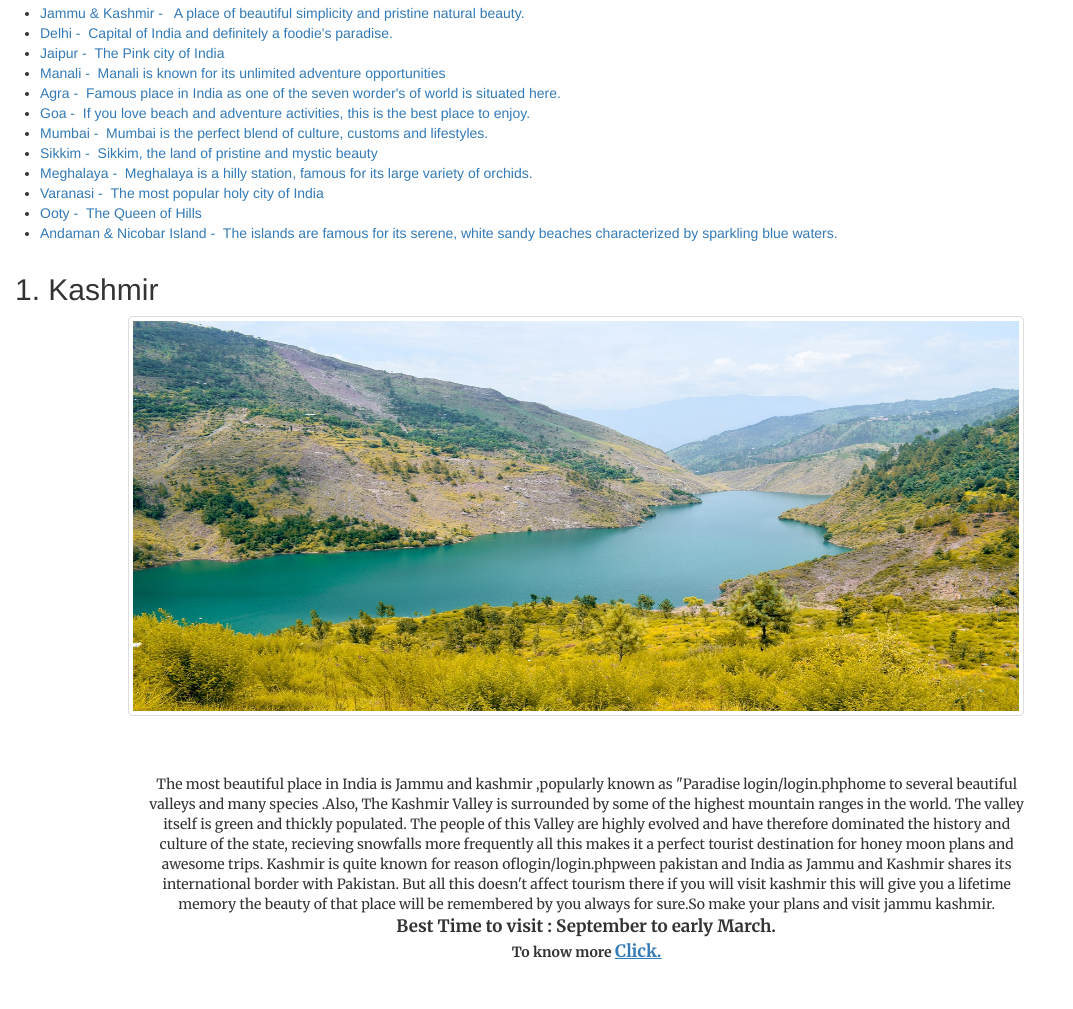
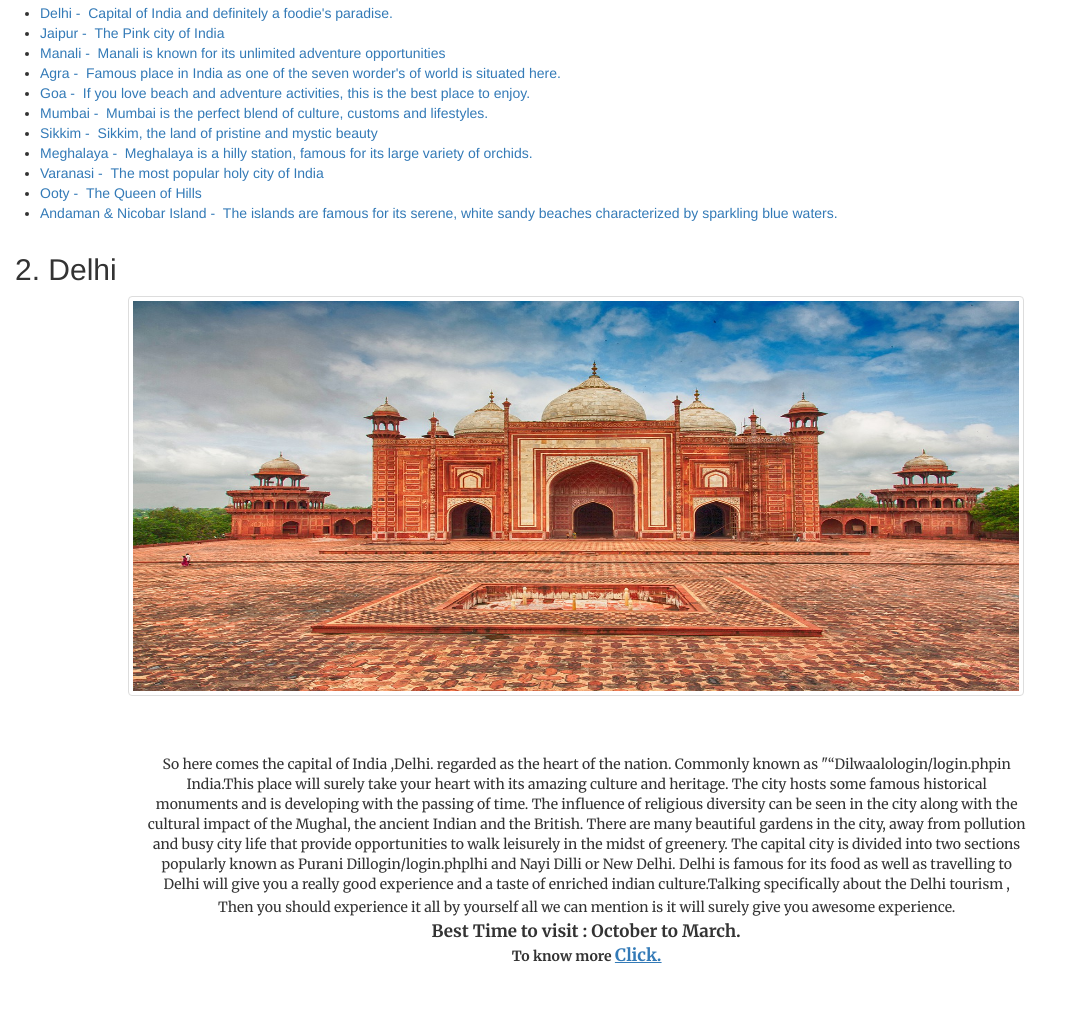
Before and after one commit to sherlock237/Tourism, a plain HTML site: page index.html in a window 1280 px wide. Shown: the part 181-1190 px from the top of the page, without its empty margins (0-1073 px from the left). Drawn offline with nearby package versions, Linux system fonts and the light colour scheme; a script that the page names is missing.

Commit message:
Update index.html

```diff
--- a/index.html
+++ b/index.html
@@ -67,7 +67,6 @@
     <!-- <hr style="width: 70%;"> -->
   </div>
   <ul class="list1">
-    <li><a href="#img1">Jammu & Kashmir - &nbsp; A place of beautiful simplicity and pristine natural beauty.</a> </li>
     <li><a href="#img2">Delhi - &nbsp;Capital of India and definitely a foodie's paradise.</a></li>
     <li><a href="#img3">Jaipur - &nbsp;The Pink city of India</a></li>
     <li><a href="#img4">Manali - &nbsp;Manali is known for its unlimited adventure opportunities</a></li>
@@ -87,15 +86,6 @@
 
   <!-- images and details about places -->
     <div class="container-2" style="position: relative;">
-    <div id="img1">
-    <h2 class="col-md-9"  >1. Kashmir</h2>
-    <a href="Kash.jpg"><img src="Kash.jpg" class="img-thumbnail center images1  thumbnail zoom" style="width: 70%; height: 400px;"/></a>
-    <p style="text-align:center; font-family: 'Merriweather', serif; " class="col-md-offset-1 text-center col-md-9 para1">
-The most beautiful place in India is Jammu and kashmir ,popularly known as "Paradise login/login.phphome to several beautiful valleys and many species .Also, The Kashmir Valley is surrounded by some of the highest mountain ranges in the world. The valley itself is green and thickly populated. The people of this Valley are highly evolved and have therefore dominated the history and culture of the state, recieving snowfalls more frequently all this makes it a perfect tourist destination for honey moon plans and awesome trips.  Kashmir is quite known for reason oflogin/login.phpween pakistan and India as Jammu and Kashmir shares its international border with Pakistan. But all this doesn't affect tourism there if you will visit kashmir this will give you a lifetime memory the beauty of that place will be remembered by you always for sure.So make your plans and visit jammu kashmir.<br>
-<b style=" font-size: 17px; text-align: left; margin-right: 1px;">Best Time to visit : September to early March.</b><br>
-<strong>To know more <a href="login/new_login.php" style="text-decoration: underline; font-size: 17px;">Click.</a></strong></p>
-
-</div>
     <div id="img2" >
     <h2 class="col-md-9" >2. Delhi</h2>
     <a href="images\delhi.jpg"><img src="images\delhi.jpg" class="img-thumbnail center images1  thumbnail zoom" style="width: 70%; height: 400px"/></a>
```
